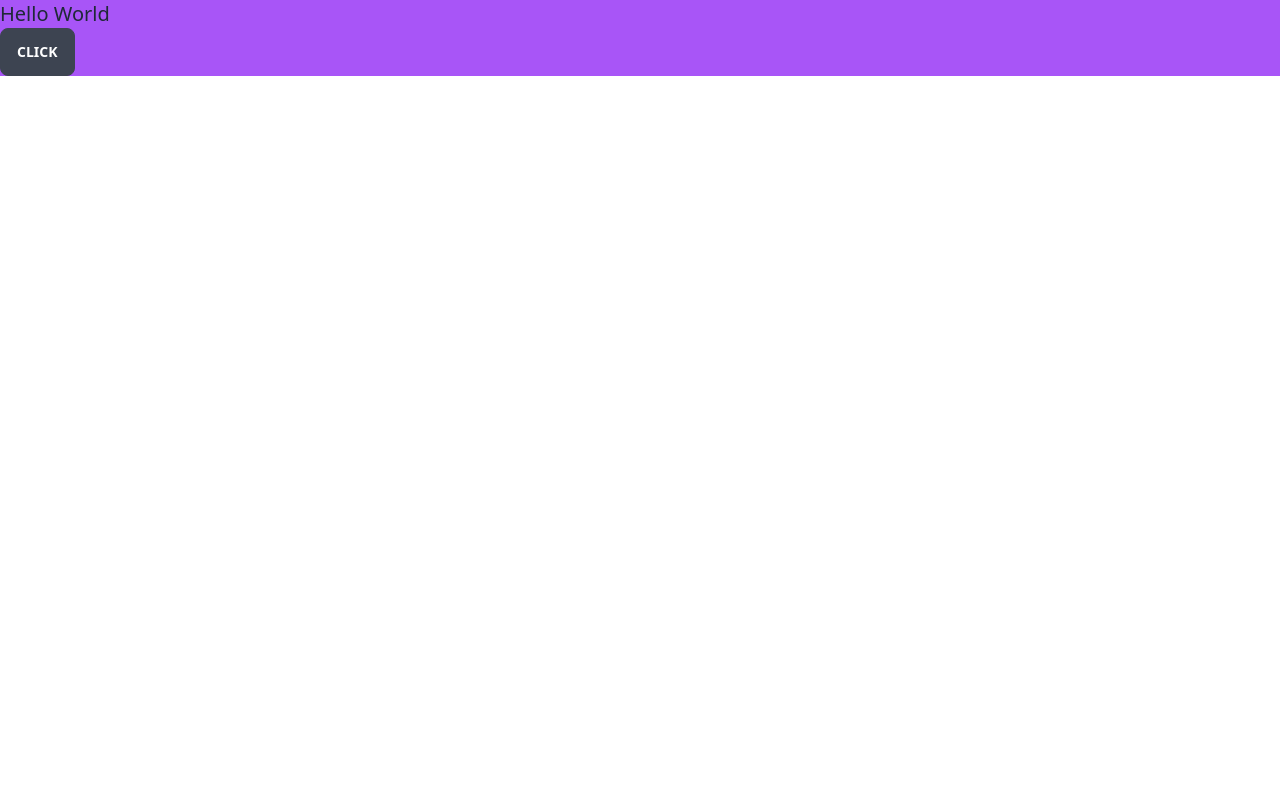
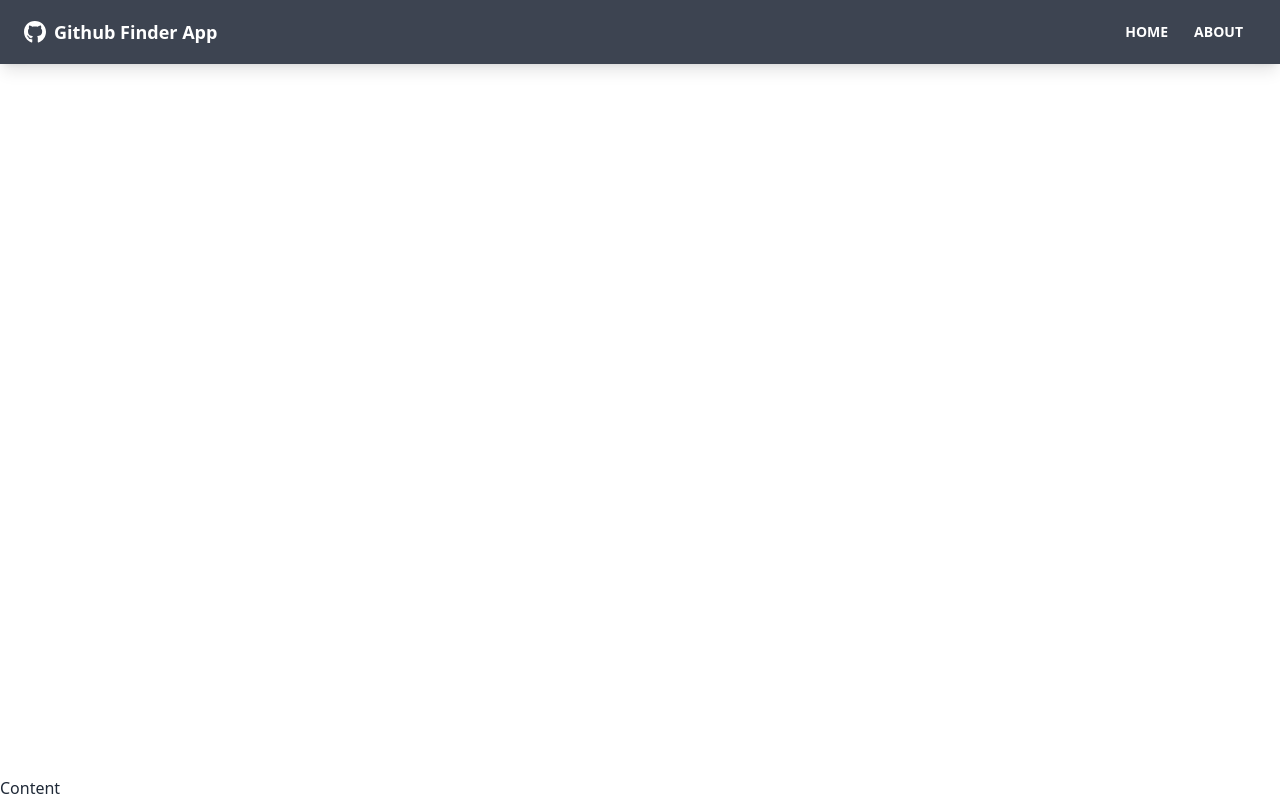
Before and after one commit to energyshock/github-finder-app, a React (Create React App) app: page / in a window 1280 px wide. Built offline with nearby package versions, Linux system fonts and the light colour scheme; the HTML template or start-up script is replaced by a standard one.

Commit message:
46. Navbar Component

```diff
--- a/package.json
+++ b/package.json
@@ -9,6 +9,8 @@
     "daisyui": "^2.13.6",
     "react": "^18.0.0",
     "react-dom": "^18.0.0",
+    "react-icons": "^4.3.1",
+    "react-router-dom": "^6.3.0",
     "react-scripts": "5.0.0",
     "web-vitals": "^2.1.4"
   },
--- a/src/App.js
+++ b/src/App.js
@@ -1,9 +1,14 @@
+import { BrowserRouter as Router, Route } from 'react-router-dom';
+import Navbar from './components/layout/Navbar';
+
 function App() {
   return (
-    <div className="bg-purple-500">
-      <h1 className="text-xl">Hello World</h1>
-      <button className="btn">Click</button>
-    </div>
+    <Router>
+      <div className="flex flex-col justify-between h-screen">
+        <Navbar />
+        <main>Content</main>
+      </div>
+    </Router>
   );
 }
 
--- /dev/null
+++ b/src/components/layout/Navbar.jsx
@@ -0,0 +1,39 @@
+import {FaGithub} from 'react-icons/fa'
+import {Link} from 'react-router-dom'
+import PropTypes from 'prop-types'
+
+function Navbar({title}) {
+  return (
+    <nav className='navbar mb-12 shadow-lg bg-neutral text-neutral-content'>
+      <div className="container mx-auto">
+        <div className="flex-none px-2 mx-2">
+          <FaGithub className='inline pr-2 text-3xl'/>
+          <Link to='/' className='text-lg font-bold align-middle'>
+          {title}
+          </Link>
+        </div>
+
+        <div className="flex-1 px-2 mx-2">
+          <div className="flex justify-end">
+            <Link to='/' className='btn btn-ghost btn-sm rounded-btn'>
+              Home
+            </Link>
+            <Link to='/about' className='btn btn-ghost btn-sm rounded-btn'>
+              About
+            </Link>
+          </div>
+        </div>
+      </div>
+    </nav>
+  )
+}
+
+Navbar.defaultProps = {
+  title: 'Github Finder App'
+}
+
+Navbar.propTypes = {
+  title: PropTypes.string
+}
+
+export default Navbar
```
Also changed, not shown: 1 other file (tests, documents, lock files or other folders).
